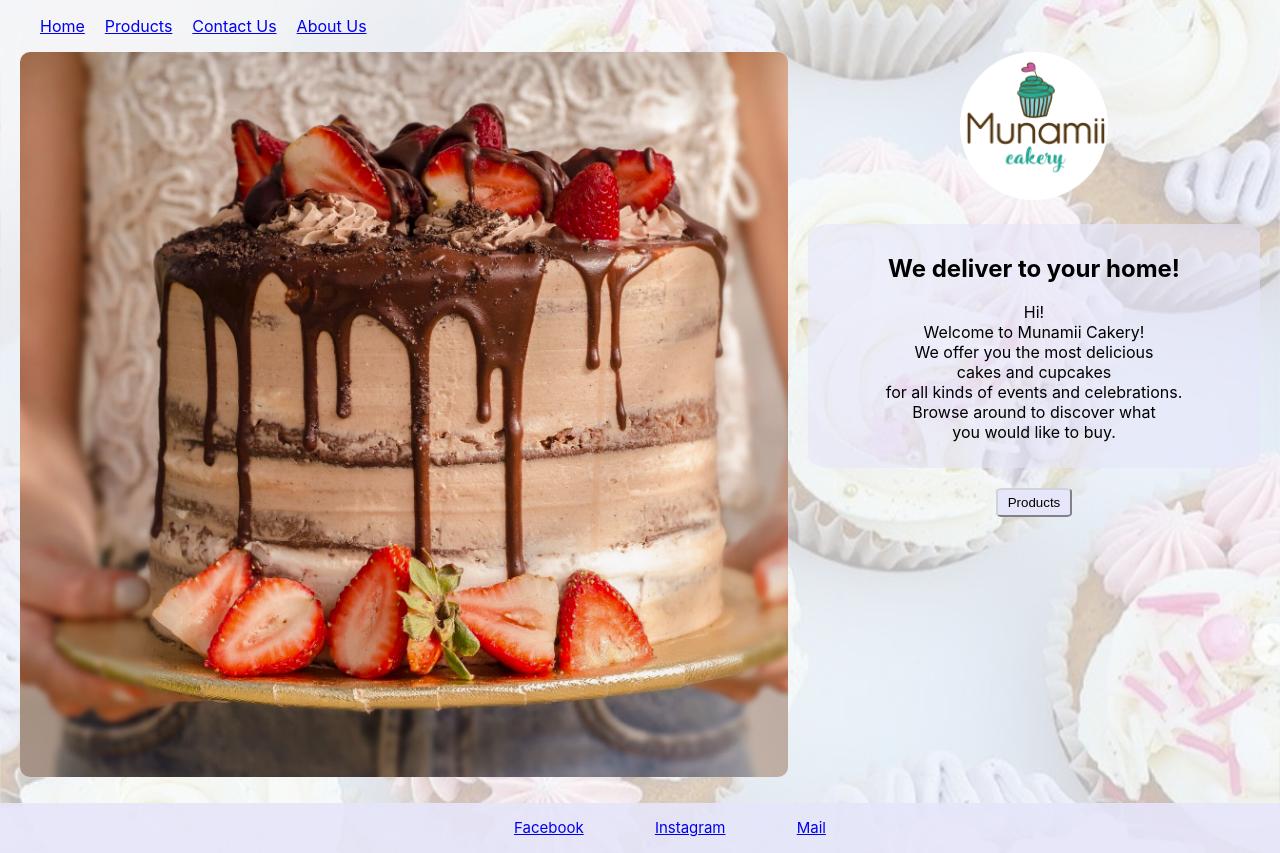
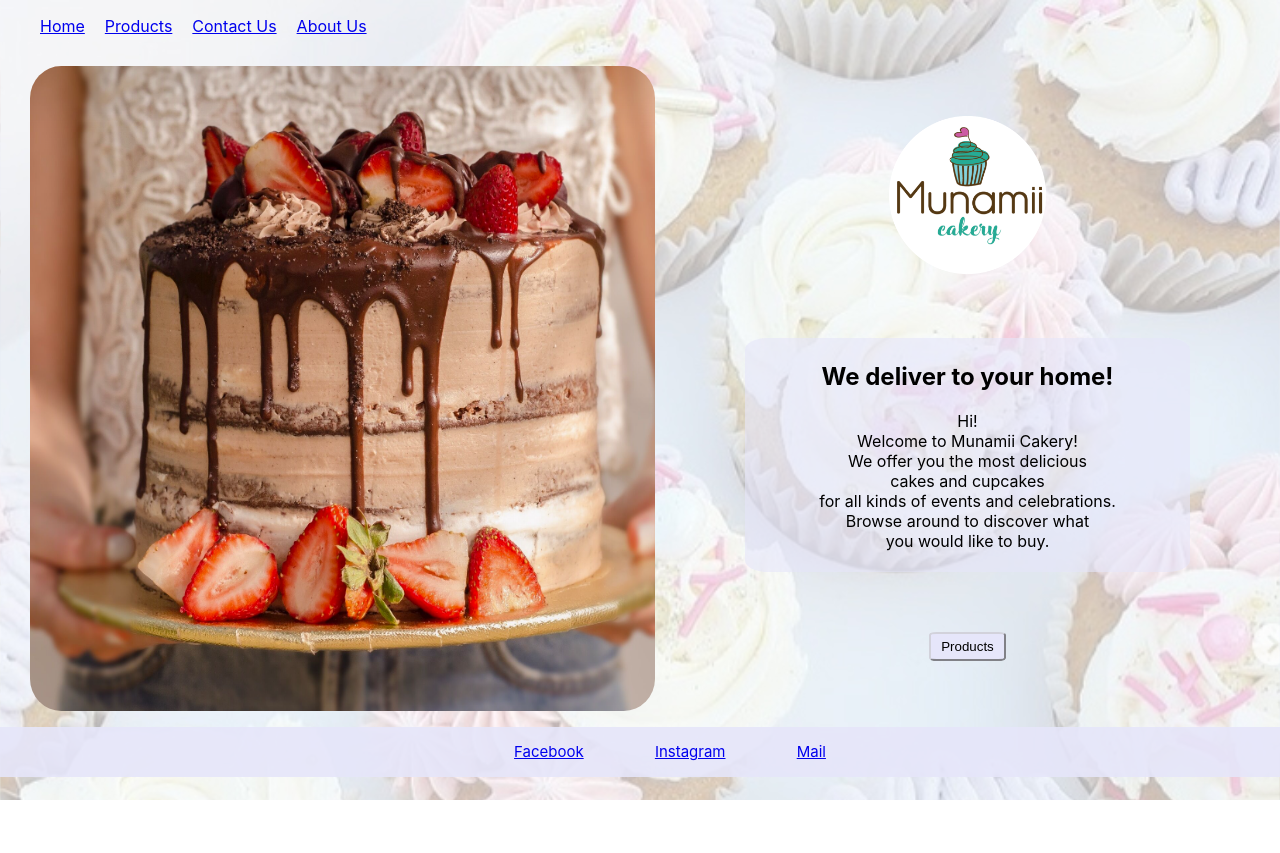
Before and after one commit to karinastrand/munamii-react, a React (Create React App) app: page / in a window 1280 px wide. Shown: the top 853 px of the page. After the commit the page ends 800 px from the top, so only its background shows below. Built offline with nearby package versions, Linux system fonts and the light colour scheme.

Commit message:
bug fixes

```diff
--- a/src/components/info.css
+++ b/src/components/info.css
@@ -2,6 +2,8 @@
 .info
 {
     text-align: center;
+    justify-content: center;
+    margin: 50px;
 }
 .info >img
 {
@@ -12,8 +14,13 @@
 {
   background-color: rgba(230,230,250,0.6);
   border-radius: 5%;
-  padding: 10px;
-  margin: 20px;
+  margin-top:60px;
+  margin-bottom: 60px;
+  padding: 5px;
+  margin-left: 40px;
+  margin-right:40px;
+
+  text-align: center;
 }
 .buttonlink
 {
--- a/src/pages/Home.css
+++ b/src/pages/Home.css
@@ -21,7 +21,7 @@ body
         justify-items: center;
         max-width: 90%;
         max-height: auto;
-        border-radius: 10px;
+        border-radius: 5%;
         margin: 25px;
 
     }
@@ -33,14 +33,23 @@ body
     {
         display: flex;
         flex-direction: row;
+        margin-top: 30px;
+        margin-left: 30px;
     }
     .start >img
     {
         align-items: center;
-        max-width: 60%;
-        margin-left: 20px;
-        margin-bottom: 10px;
-        border-radius: 10px;
+        max-width: 50%;
+        max-height: 80%;
+        border-radius: 5%;
 
     }
+
 }
+
+.infostart
+    {
+        justify-self: center;
+        align-self: center;
+
+    }
--- a/src/pages/Home.js
+++ b/src/pages/Home.js
@@ -12,7 +12,10 @@
         <Menu />
         <div className='start'>
             <img src={img} alt="startcake"/>
-            <Info />
+            <div className='infostart'>
+              <Info />
+            </div>
+
         </div>
         <Footer />
       </div>
```
